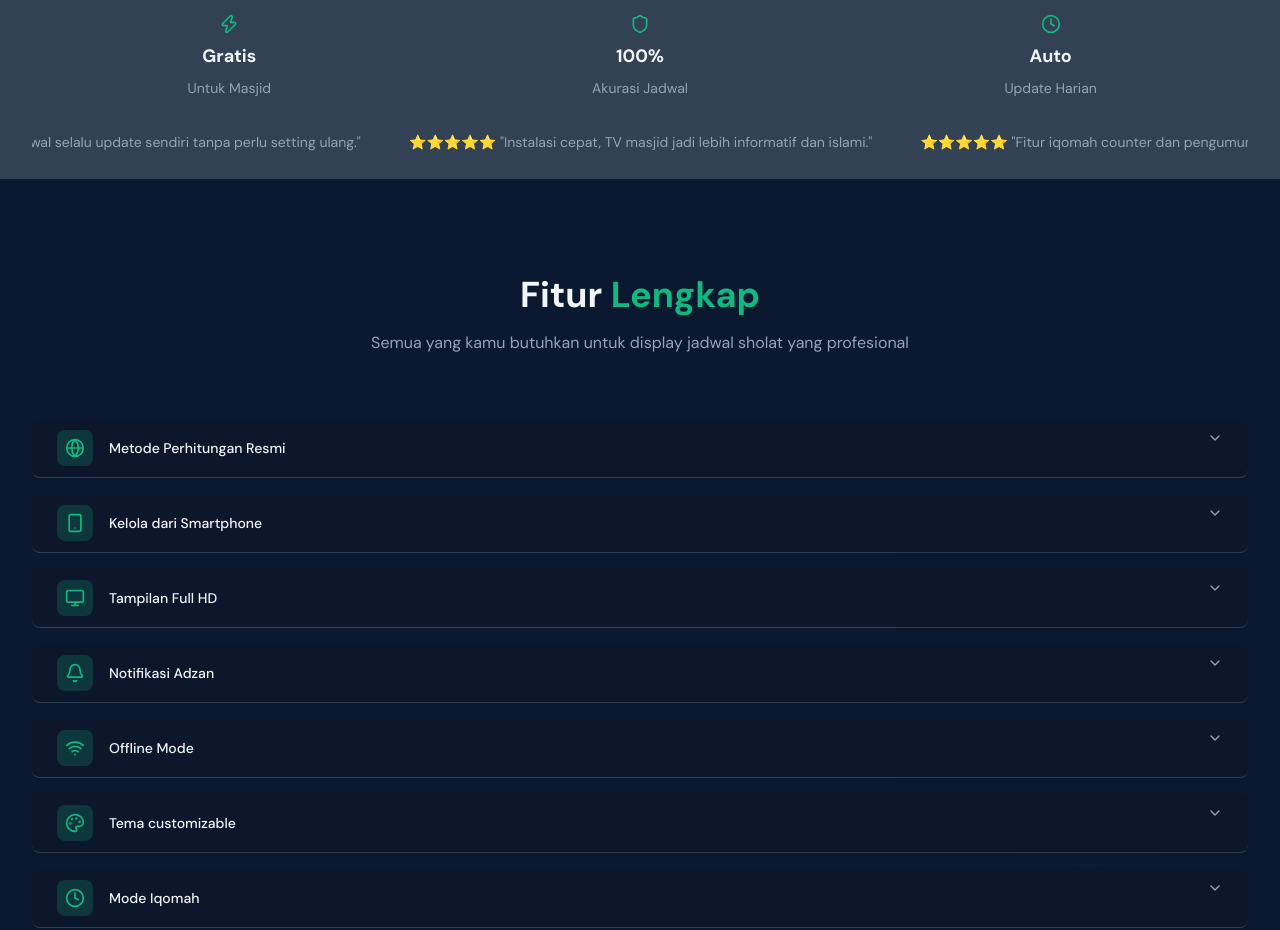
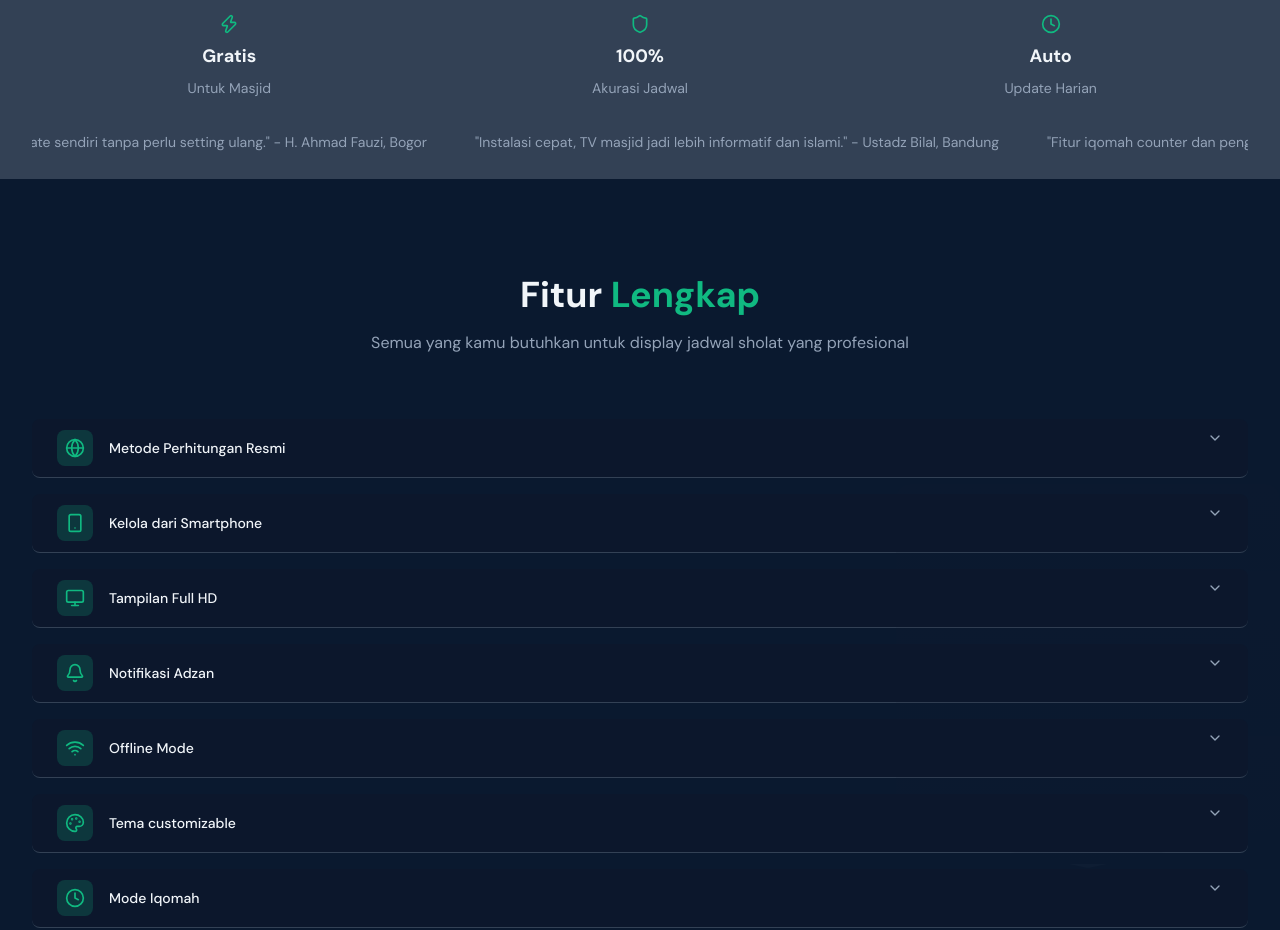
Before and after one commit to githendraw/jadwal_masjid_landing, a Next.js app: page / in a window 1280 px wide. Shown: the part 980-1910 px from the top of the page. Built offline with nearby package versions, Linux system fonts and the light colour scheme.

Commit message:
improve: polish light mode, authentic testimonials, unify heading fonts

```diff
--- a/app/globals.css
+++ b/app/globals.css
@@ -9,7 +9,6 @@
   --color-foreground: var(--foreground);
   --font-sans: var(--font-dm-sans);
   --font-mono: var(--font-mono);
-  --font-heading: var(--font-sora);
   --color-sidebar-ring: var(--sidebar-ring);
   --color-sidebar-border: var(--sidebar-border);
   --color-sidebar-accent-foreground: var(--sidebar-accent-foreground);
@@ -129,6 +128,6 @@
     @apply font-sans;
   }
   h1, h2, h3, h4, h5, h6 {
-    @apply font-heading;
+    @apply font-sans;
   }
 }
--- a/components/landing/credibility-strip.tsx
+++ b/components/landing/credibility-strip.tsx
@@ -11,11 +11,11 @@ const stats = [
 ];
 
 const reviews = [
-  "⭐⭐⭐⭐⭐ \"Sangat membantu DKM masjid, jadwal selalu update sendiri tanpa perlu setting ulang.\"",
-  "⭐⭐⭐⭐⭐ \"Instalasi cepat, TV masjid jadi lebih informatif dan islami.\"",
-  "⭐⭐⭐⭐⭐ \"Fitur iqomah counter dan pengumuman sangat berguna untuk jamaah.\"",
-  "⭐⭐⭐⭐⭐ \"Satu HP bisa control banyak TV, hemat waktu dan tenaga.\"",
-  "⭐⭐⭐⭐⭐ \"Tampilan di TV sangat clean dan profesional. Jamaah jadi lebih tenang saat sholat.\"",
+  "\"Sangat membantu DKM masjid, jadwal selalu update sendiri tanpa perlu setting ulang.\" - H. Ahmad Fauzi, Bogor",
+  "\"Instalasi cepat, TV masjid jadi lebih informatif dan islami.\" - Ustadz Bilal, Bandung",
+  "\"Fitur iqomah counter dan pengumuman otomatis sangat berguna untuk jamaah.\" - H. Sudirman, Jakarta",
+  "\"Satu HP bisa control banyak TV, hemat waktu dan tenaga.\" - H. Rahman, Makassar",
+  "\"Tampilan di TV sangat clean dan profesional. Jamaah jadi lebih tenang saat sholat.\" - H. Taufik, Surabaya",
 ];
 
 export function CredibilityStrip() {
```
